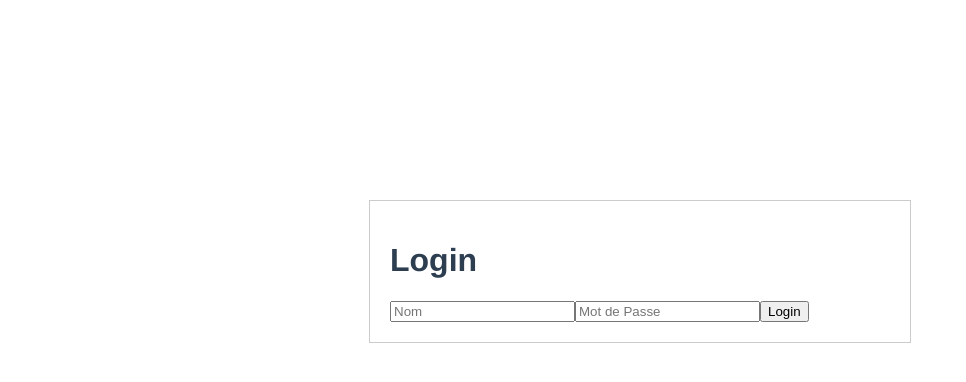
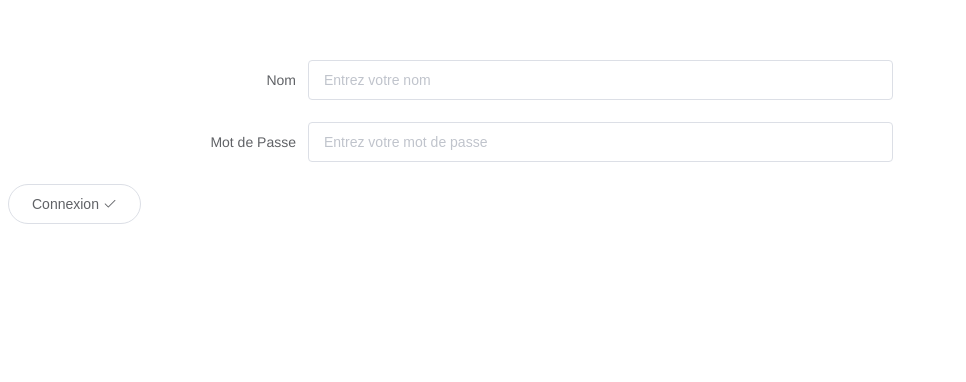
Before and after one commit to MamaSab/FRONT-FoodSurfing, a Vue app: page /#/login in a window 1280 px wide. Shown: the top 382 px of the page, without its empty margins (0-966 px from the left). Built offline with nearby package versions, Linux system fonts and the light colour scheme.

Commit message:
mise en page

```diff
--- a/src/App.vue
+++ b/src/App.vue
@@ -1,7 +1,6 @@
 <template>
   <div id="app">
  <!-- <img src="./assets/img/13.jpg"> -->
-
       <div id="nav">
           <router-link v-if="authenticated" to="/login" v-on:click.native="logout()" replace>Logout
           </router-link>
@@ -17,14 +16,14 @@ export default {
     return {
       authenticated: false,
       mockAccount: {
-              nom: "a",
-              mot_de_passe: "a"
-          }
-      }
+        nom: 'a',
+        mot_de_passe: 'a',
+      },
+    };
   },
   mounted() {
-      if(!this.authenticated) {
-          this.$router.replace({ name: "login" });
+    if (!this.authenticated) {
+      this.$router.replace({ name: 'login' });
     }
   },
   methods: {
@@ -33,9 +32,9 @@ export default {
     },
     logout() {
       this.authenticated = false;
-      }
     },
-}
+  },
+};
 
 </script>
 
--- a/src/components/HelloWorld.vue
+++ b/src/components/Accueil.vue
@@ -34,12 +34,12 @@
 
 <script>
 export default {
-  name: "HelloWorld",
+  name: 'Accueil',
   data() {
     return {
-      msg: "Welcome to Your Vue.js App"
+      msg: 'Welcome to Your Vue.js App',
     };
-  }
+  },
 };
 </script>
 
--- a/src/components/Login.vue
+++ b/src/components/Login.vue
@@ -1,37 +1,56 @@
 <template>
     <div id="login">
-        <h1>Login</h1>
-        <input type="text" name="nom" v-model="form.nom" placeholder="Nom" />
-        <input type="password" name="password" v-model="form.mot_de_passe" placeholder="Mot de Passe" />
-        <button type="button" v-on:click="login()">Login</button>
+        <el-form ref="form" :rules="rules" :model="form" label-width="300px">
+            <el-form-item label="Nom">
+                <el-input placeholder="Entrez votre nom" v-model="form.nom" prop="nom"></el-input>
+            </el-form-item>
+            <el-form-item label="Mot de Passe">
+                <el-input placeholder="Entrez votre mot de passe"  v-model="form.mot_de_passe" prop="mot_de_passe"></el-input>
+            </el-form-item>
+        </el-form>
+        <el-button round v-on:click="login()">Connexion <i class="el-icon-check el-icon-right"></i></el-button>
+
     </div>
 </template>
 <!--if(!empty($_SESSION['error'])) {
     echo $_SESSION['error'];
 } -->
 <script>
-import axios from "axios";
+import axios from 'axios';
+
 export default {
   name: 'Login',
   data() {
     return {
       form: {
-                    nom: "",
-                    mot_de_passe: ""
+        nom: '',
+        mot_de_passe: '',
+      },
+
+      rules : {
+           nom: [
+             { required: true, message: 'Donnez un lieux de rendez-vous', trigger: 'change' }
+
+          ],
+
+            mot_de_passe: [
+             { required: true, message: 'Donnez un lieux de rendez-vous', trigger: 'change' }
+
+          ],
       }
-            }
+    };
   },
   methods: {
     login() {
-                if(this.form.nom != "" && this.form.mot_de_passe != "") {
-                    axios.post(`http://localhost:8000/login`, this.form)
+      if (this.form.nom !== '' && this.form.mot_de_passe !== '') {
+        axios.post('http://localhost:8000/login', this.form)
           .then(response => {
               if (response.data === 'ok') {
-                                      this.$emit("authenticated", true);
-                                      this.$router.replace({ name: "HelloWorld" });
+                                      this.$emit('authenticated', true);
+                                      this.$router.replace({ name: "Accueil" });
                             }
                             else {
-                                alert("The username and / or password is incorrect");
+                                alert ("Votre nom / ou mot de passe est incorrect");
                             }
                         })
 
@@ -41,8 +60,9 @@ import axios from "axios";
                     //
                     // }
                 } else {
-                    alert("A username and password must be present");
+                    alert("Un nom et un mot de passe doivent être présent");
                 }
+
             }
         }
     }
@@ -50,12 +70,16 @@ import axios from "axios";
 
 <style scoped>
 
-     #login {
+.el-form {
+
+  width: 70%;
+}
+     /* #login {
         width: 500px;
         border: 1px solid #CCCCCC;
         background-color: #FFFFFF;
         margin: auto;
         margin-top: 200px;
         padding: 20px;
-    }
+    } */
 </style>
--- a/src/components/Organisation.vue
+++ b/src/components/Organisation.vue
@@ -19,11 +19,9 @@
             </el-option>
           </el-select>
         </el-form-item>
-
       <el-form-item label="Plat" prop="plat">
         <el-input placeholder="Titre du Plat" v-model="form.plat"></el-input>
       </el-form-item>
-
       <el-form-item label="Description du plat" prop="description">
         <el-input
           type="textarea"
@@ -32,11 +30,9 @@
           v-model="form.description">
         </el-input>
       </el-form-item>
-
       <el-form-item label="Lieu" prop="lieu">
         <el-input placeholder="Lieux du repas" v-model="form.lieu"></el-input>
       </el-form-item>
-
       <el-form-item label="Date" prop="date">
         <el-date-picker
           v-model="form.date"
@@ -44,8 +40,6 @@
           placeholder="Select date and time">
         </el-date-picker>
       </el-form-item>
-
-
       <el-form-item label="Nombre minimum de personne" prop="min">
         <el-select v-model="form.min" placeholder="Sélectionnez le nombre minimum de personnes souhaité :">
           <el-option
@@ -56,7 +50,6 @@
           </el-option>
         </el-select>
       </el-form-item>
-
       <el-form-item label="Nombre maximum de Personne" prop="max">
         <el-select v-model="form.max" placeholder="Selectionnez le nombre maximum de personnes souhaité :">
           <el-option
@@ -67,27 +60,26 @@
           </el-option>
         </el-select>
       </el-form-item>
-
-
       <el-form-item>
         <el-button type="primary" @click="submitForm('form')">Organiser</el-button>
          <el-button @click="resetForm('form')">Effacer</el-button>
       </el-form-item>
-
-    <router-link to="/helloWorld"><el-button round icon="el-icon-arrow-left">Retour</el-button></router-link>
+      <router-link to="/accueil">
+        <el-button round icon="el-icon-arrow-left">Retour</el-button>
+      </router-link>
     </el-form>
-
   </div>
 </template>
 
 
 <script>
-import axios from "axios";
+import axios from 'axios';
+
 export default {
-  name: "Organisation",
+  name: 'Organisation',
   data() {
     return {
-      msg: "Welcome to Your Vue.js App",
+      msg: 'Welcome to Your Vue.js App',
 
       form: {
         theme: null,
@@ -114,7 +106,7 @@ export default {
             { required: true, message: 'Décrivez votre repas en quelques lignes', trigger: 'change' }
           ],
           lieu: [
-             { required: true, message: 'Décrivez votre repas en quelques lignes', trigger: 'change' }
+             { required: true, message: 'Donnez un lieux de rendez-vous', trigger: 'change' }
 
           ],
            date: [
@@ -134,7 +126,7 @@ export default {
       minvalues: [1, 2, 3, 4, 5, 6],
 
       maxvalues :[
-        4, 6, 8, 10
+        4, 5, 6, 7, 8, 10
       ],
 
 
--- a/src/components/Participation.vue
+++ b/src/components/Participation.vue
@@ -1,17 +1,17 @@
 <template>
   <div>
     <router-link to="/">Retour</router-link>
- </div>
+  </div>
 </template>
 
 <script>
 export default {
-  name: "Organisation",
+  name: 'Particpation',
   data() {
     return {
-      msg: "Welcome to Your Vue.js App"
+      msg: 'Welcome to Your Vue.js App',
     };
-  }
+  },
 };
 </script>
 
--- a/src/components/Secure.vue
+++ b/src/components/Secure.vue
@@ -8,12 +8,12 @@
 </template>
 
 <script>
-    export default {
-        name: 'Secure',
-        data() {
-            return {};
-        }
-    }
+export default {
+  name: 'Secure',
+  data() {
+    return {};
+  },
+};
 </script>
 
 <style scoped>
--- a/src/components/Utilisateurs.vue
+++ b/src/components/Utilisateurs.vue
@@ -18,7 +18,7 @@
           </el-select>
         </el-form-item>
     </el-form>
-  <router-link to="/helloWorld">
+  <router-link to="/accueil">
   Valider</router-link><br/>
 
  </div>
--- a/src/router/index.js
+++ b/src/router/index.js
@@ -1,6 +1,6 @@
 import Vue from 'vue';
 import Router from 'vue-router';
-import HelloWorld from '@/components/HelloWorld';
+import Accueil from '@/components/Accueil';
 import Organisation from '@/components/Organisation';
 import Participation from '@/components/Participation';
 // import Utilisateurs from '@/components/Utilisateurs';
@@ -33,9 +33,9 @@ export default new Router({
       component: Secure,
     },
     {
-      path: '/helloWorld',
-      name: 'HelloWorld',
-      component: HelloWorld,
+      path: '/accueil',
+      name: 'Accueil',
+      component: Accueil,
     },
     {
       path: '/organisation',
```
Also changed, not shown: 1 other file (tests, documents, lock files or other folders). Lines whose indentation alone changed are shown as unchanged.
